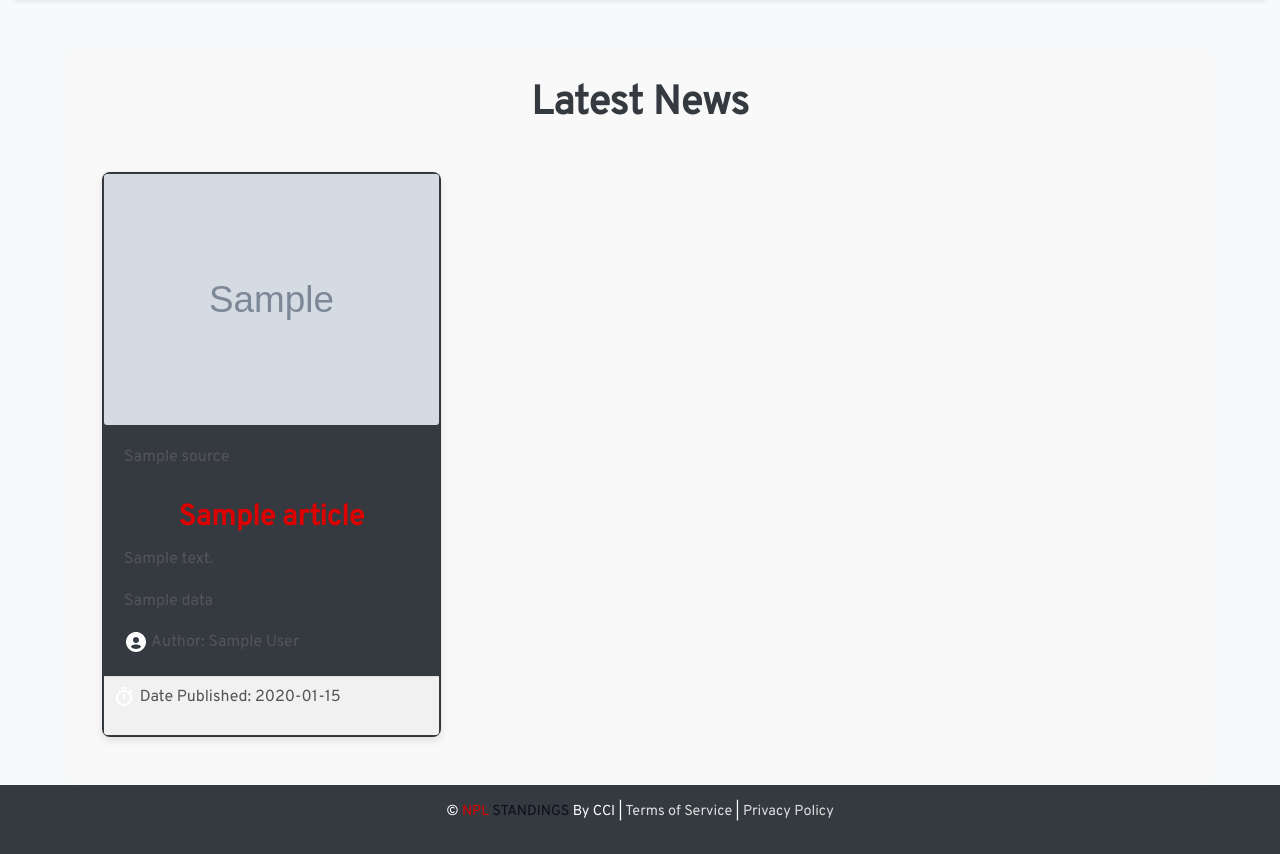
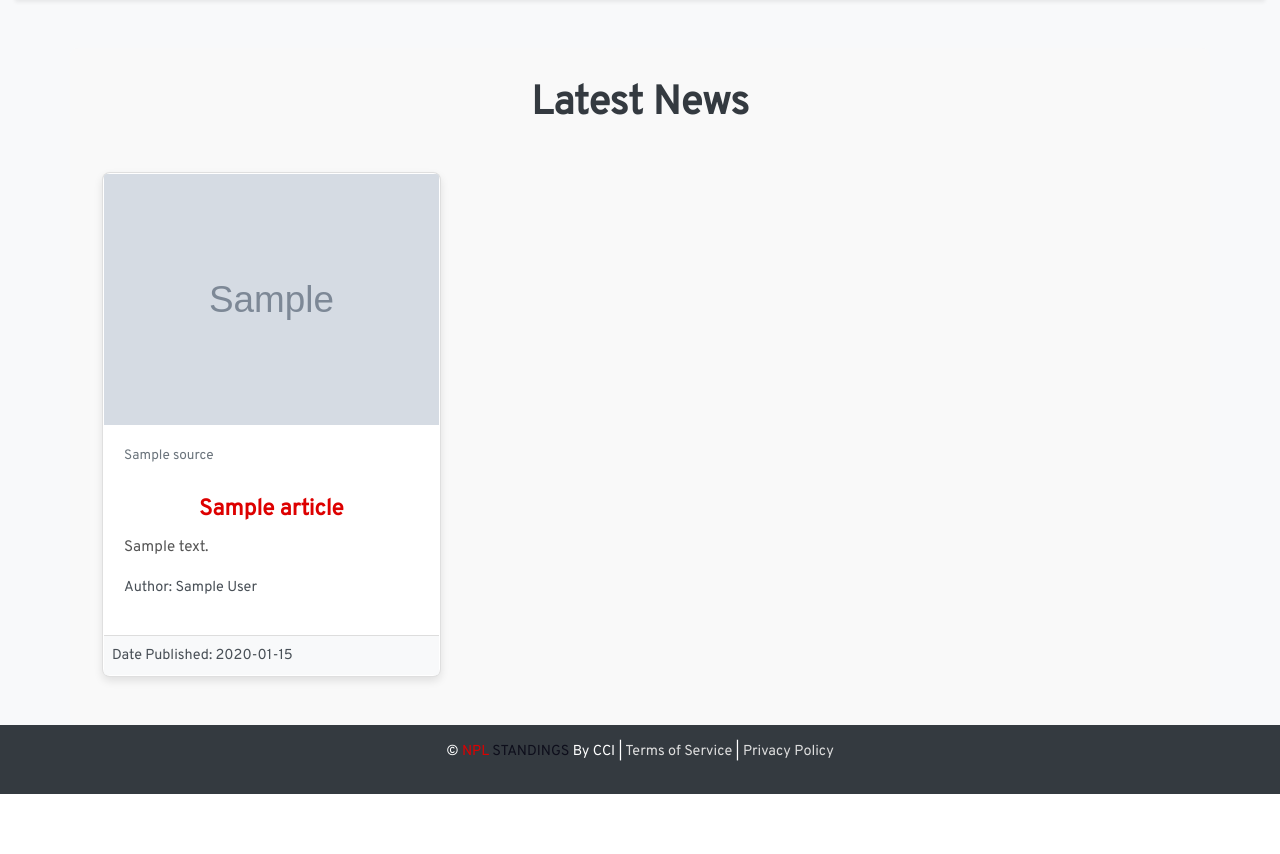
Before and after one commit to surajrimal/npl-standings, a Flask app: template app/templates/news.html in a window 1280 px wide. Shown: the part 126-980 px from the top of the page. After the commit the page ends 920 px from the top, so only its background shows below. Run offline with Flask 3, Linux system fonts and the light colour scheme; the template is opened without the code that fills it: most values are stand-ins (such as "Sample title", 1, 10 or a date in 2020); grey boxes marked "Sample" are stand-in pictures; some libraries are stand-ins or nearby versions.

Commit message:
news new looks

```diff
--- a/app/static/assets/css/style.css
+++ b/app/static/assets/css/style.css
@@ -220,9 +220,11 @@ ul li::before {
 .logo {
     color: #dd0000;
 }
+
 .blue {
     color: #040312ca;
 }
+
 /* Responsive Media Queries */
 @media (max-width: 767px) {
     .navbar-brand {
@@ -260,7 +262,7 @@ ul li::before {
     .footer {
         font-size: 0.75rem;
     }
-    .base{
+    .base {
         font-size: 0.75rem;
     }
 }
@@ -302,3 +304,54 @@ a:hover {
     color: #dd0000;
     text-decoration: underline;
 }
+
+/* --- Enhanced News Card Styles --- */
+.news-card {
+    background: #ffffff;
+    color: #343a40;
+    border-radius: 8px;
+    box-shadow: 0 4px 8px rgba(0,0,0,0.1);
+    transition: transform 0.3s ease, box-shadow 0.3s ease;
+}
+
+.news-card:hover {
+    transform: scale(1.02);
+    box-shadow: 0 8px 20px rgba(0,0,0,0.15);
+}
+
+.news-card .card-title {
+    color: #dd0000;
+    font-weight: bold;
+    font-size: 1.4rem;
+    transition: color 0.3s ease;
+}
+
+.news-card .card-title:hover {
+    color: #a30000;
+}
+
+.news-card .source {
+    font-size: 0.85rem;
+    color: #6c757d;
+    margin-bottom: 0.5rem;
+}
+
+.news-card .description {
+    font-size: 0.95rem;
+    color: #555;
+    display: -webkit-box;
+    -webkit-line-clamp: 4;
+    -webkit-box-orient: vertical;
+    overflow: hidden;
+}
+
+.news-card .author,
+.news-card .published {
+    font-size: 0.9rem;
+    color: #495057;
+}
+
+.news-card .card-footer {
+    background: #f8f9fa;
+    border-top: 1px solid #ddd;
+}
--- a/app/templates/news.html
+++ b/app/templates/news.html
@@ -4,28 +4,38 @@
 <div class="container mt-5">
     <h1 class="text-center mb-4">Latest News</h1>
     <div class="row">
-        <!-- Your news articles/cards go here -->
         {% for source, title, desc, author, img, p_date, url in articles %}
         <div class="col-md-4 d-flex justify-content-center">
-            <div class="card mb-3 bg-dark text-white">
-                <img src="{{ img }}" class="card-img image-fluid" alt="News Image" onerror="this.src='/static/assets/img/npl-home.png';">
+            <div class="card mb-3 news-card">
+                <!-- News Image -->
+                <img src="{{ img }}" class="card-img-top img-fluid" alt="News Image"
+                     onerror="this.src='/static/assets/img/npl-home.png';">
+
                 <div class="card-body">
-                    <p class="card-text source">{{ source.name }}</p>
+                    <!-- Source -->
+                    <p class="source">{{ source.name }}</p>
+
+                    <!-- Title -->
                     <a href="{{ url }}" target="_blank">
-                        <h2 class="card-title"><b> {{ title }} </b></h2>
+                        <h2 class="card-title">{{ title }}</h2>
                     </a>
-                    <p class="card-text">{{ desc }}</p>
-                    <p class="card-text">{{ data }}</p>
-                    <p class="card-text"><svg xmlns="http://www.w3.org/2000/svg" width="24" height="24" viewBox="0 0 24 24" style="fill: rgba(255, 255, 255, 1);transform: ;msFilter:;"><path d="M12 2C6.579 2 2 6.579 2 12s4.579 10 10 10 10-4.579 10-10S17.421 2 12 2zm0 5c1.727 0 3 1.272 3 3s-1.273 3-3 3c-1.726 0-3-1.272-3-3s1.274-3 3-3zm-5.106 9.772c.897-1.32 2.393-2.2 4.106-2.2h2c1.714 0 3.209.88 4.106 2.2C15.828 18.14 14.015 19 12 19s-3.828-.86-5.106-2.228z"></path></svg> Author: {{ author }}</p>
-                </div>
-                <div class="card-footer">
-                    <p class="card-text published"><svg class="p-svg" xmlns="http://www.w3.org/2000/svg" width="24" height="24" viewBox="0 0 24 24" style="fill: rgba(255, 255, 255, 1);transform: ;msFilter:;"><path d="M12 5c-4.411 0-8 3.589-8 8s3.589 8 8 8 8-3.589 8-8-3.589-8-8-8zm0 14c-3.309 0-6-2.691-6-6s2.691-6 6-6 6 2.691 6 6-2.691 6-6 6z"></path><path d="M11 9h2v5h-2zM9 2h6v2H9zm10.293 5.707-2-2 1.414-1.414 2 2z"></path></svg> <span class="date-label">Date Published:</span> <span class="date" id="formatted_date">{{ p_date }}</span>
-                    </p></p>
+
+                    <!-- Description -->
+                    <p class="card-text description">{{ desc }}</p>
+
+                    <!-- Author -->
+                    <p class="author"><i class="bi bi-person-fill"></i> Author: {{ author }}</p>
                 </div>
 
+                <!-- Footer -->
+                <div class="card-footer">
+                    <p class="published mb-0">
+                        <i class="bi bi-calendar-event"></i> Date Published: {{ p_date }}
+                    </p>
+                </div>
             </div>
         </div>
-    {% endfor %}
+        {% endfor %}
     </div>
 </div>
 {% endblock %}
```
Also changed, not shown: 2 other files.
